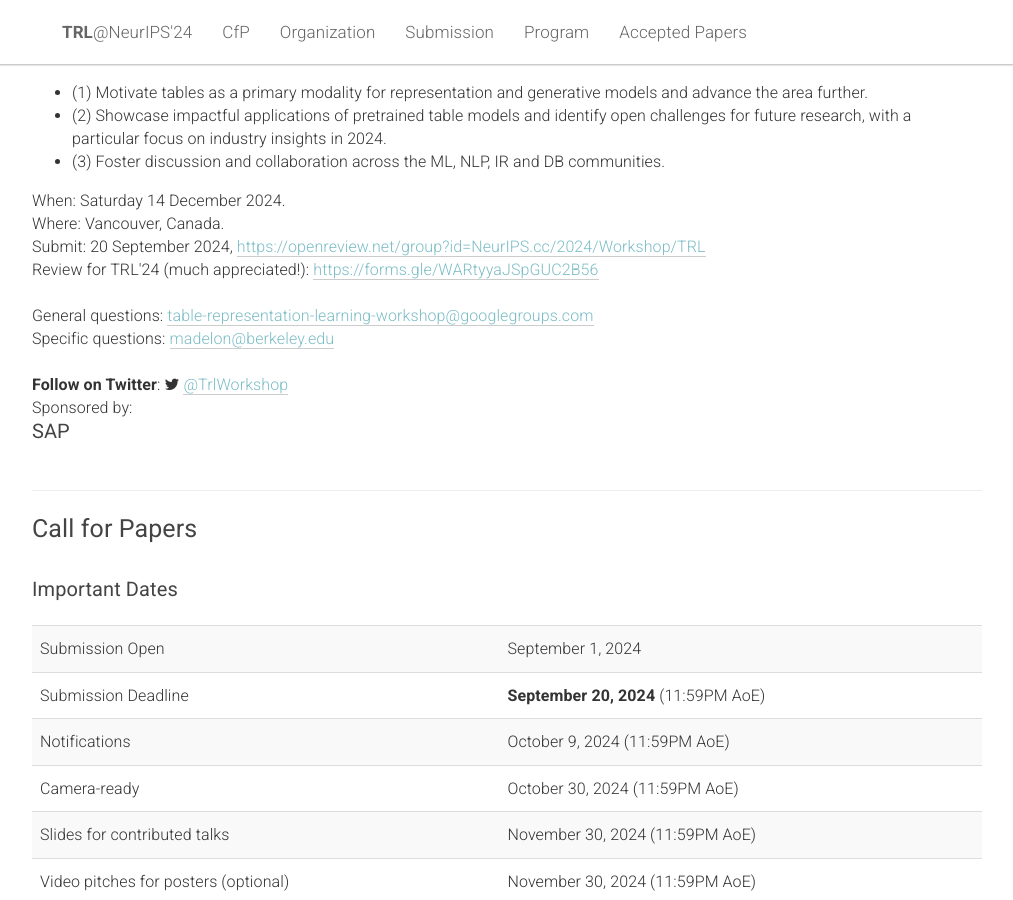
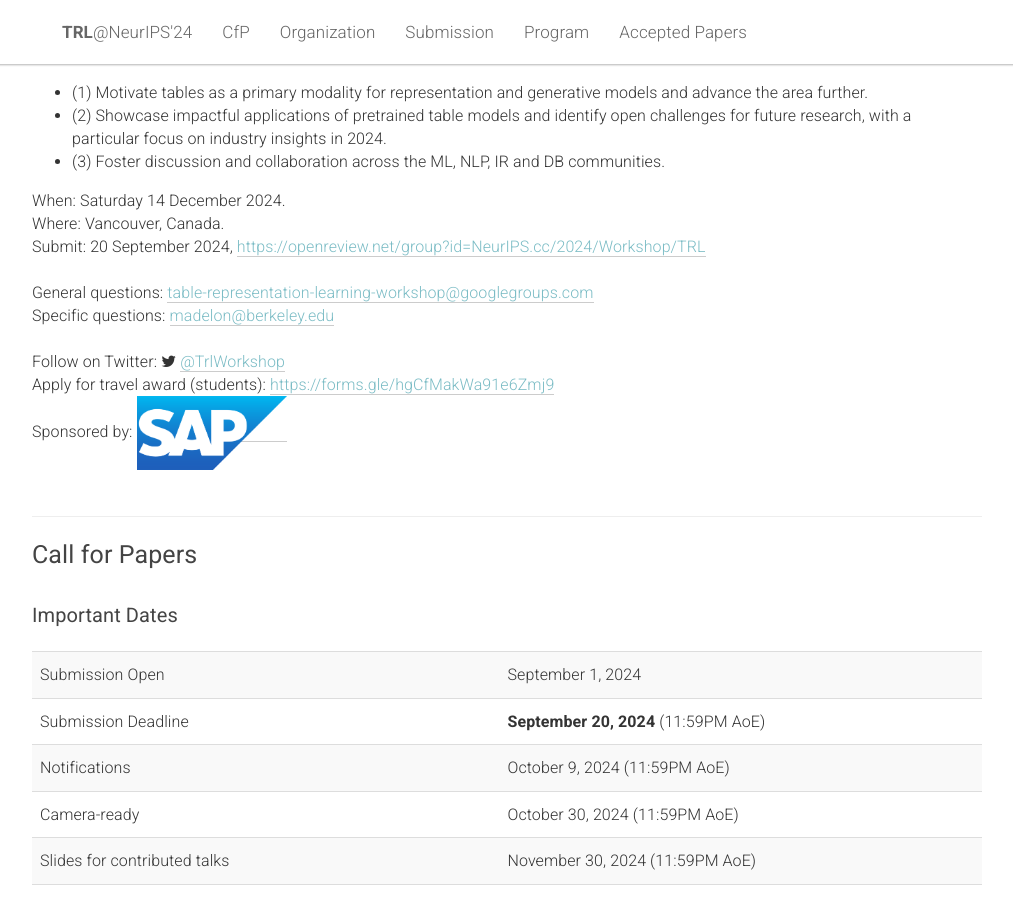
Before and after one commit to table-representation-learning/table-representation-learning.github.io, a Jekyll site: the page built from _pages/home.html, in a window 1280 px wide and 900 px high, scrolled down 401 px. Shown: the whole window, without its empty margins (133-1146 px from the left). Built offline with Jekyll 4.4.1, drawn with Linux system fonts in a browser that asks for light colours.

Commit message:
update logo and add award form

```diff
--- a/_pages/home.html
+++ b/_pages/home.html
@@ -56,8 +56,6 @@ acknowledgements: ""
                 Submit:
                 20 September 2024, <a href="https://openreview.net/group?id=NeurIPS.cc/2024/Workshop/TRL" target="blank">https://openreview.net/group?id=NeurIPS.cc/2024/Workshop/TRL</a>
             </div>
-            <div>Review for TRL'24 (much appreciated!): <a href="https://forms.gle/WARtyyaJSpGUC2B56" target="blank">https://forms.gle/WARtyyaJSpGUC2B56</a>
-            </div>
             <div>
                 <br>
                 General questions: <a class="u-email"
@@ -68,13 +66,16 @@ acknowledgements: ""
             </div>
             <div>
                 <br>
-                <b>Follow on Twitter</b>:
+                Follow on Twitter:
                 <i aria-hidden="true" class="fa fa-twitter"></i>
                 <a class="menulink" href="https://twitter.com/TrlWorkshop" target="_blank">@TrlWorkshop</a>
             </div>
+            <div>Apply for travel award (students): <a href="https://docs.google.com/forms/d/e/1FAIpQLSdmJMhbQnlfcPFNN3uXpy6t6u2ghm1FNLwCUL0K4Mc_CClE8Q/viewform?usp=sf_link" target="blank">https://forms.gle/hgCfMakWa91e6Zmj9</a>
+            </div>
             <div>
-                Sponsored by: <a href="https://www.sap.com/" target="blank"><h3>SAP</h3></a> <!-- <img src="/assets/approximate-logo.svg" width="250"></a>  -->
+                Sponsored by: <a href="https://www.sap.com/" target="blank" style="text-decoration:none;"><img src="/assets/sap-logo.png" width="150"></a>
             </div>
+
 
         </div>
     </div>
```
Also changed, not shown: assets/sap-logo.png (added).
